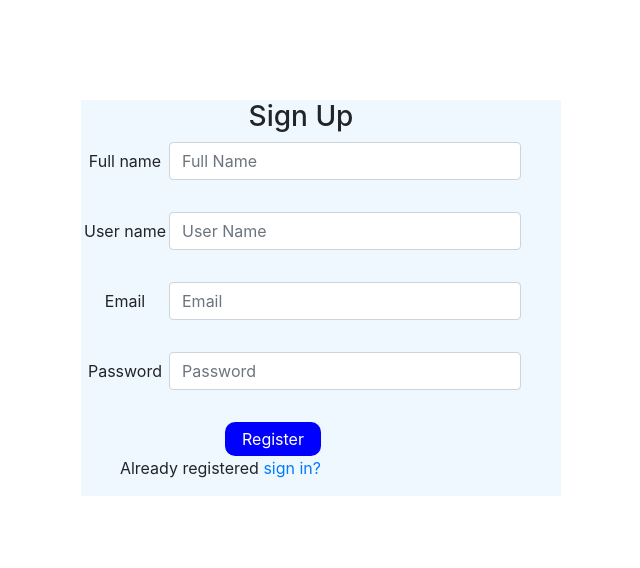
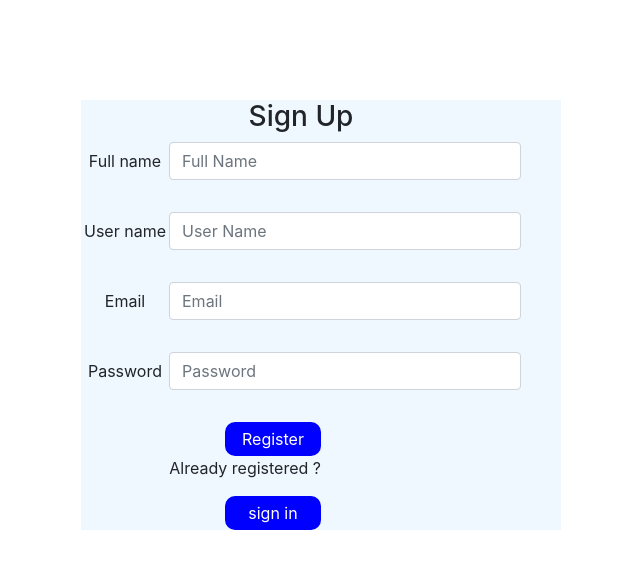
Before and after one commit to Reetika12/webOasis-Calculator-app, a React (Create React App) app: page / in a window 1280 px wide. Shown: the top 568 px of the page, without its empty margins (319-959 px from the left). Built offline with nearby package versions, Linux system fonts and the light colour scheme.

Commit message:
linked sign up and signin page

```diff
--- a/src/SignIn.js
+++ b/src/SignIn.js
@@ -6,18 +6,7 @@ import './Signin.css'
     render() {
         return (
             <form className="parentstyle">
-                <h3>Sign Up</h3>
-
-                <div className="form-group">
-                    <label className="labelStyle">First name</label>
-                    <input type="text" className="form-control" placeholder="First name" />
-                </div>
-
-                <div className="form-group">
-                    <label className="labelStyle">Last name</label>
-                    <input type="text" className="form-control" placeholder="Last name" />
-                </div>
-
+                <h3>Login</h3>
                 <div className="form-group">
                     <label className="labelStyle">Email  </label>
                     <input type="email" className="form-control" placeholder="Enter email" />
@@ -28,10 +17,7 @@ import './Signin.css'
                     <input type="password" className="form-control" placeholder="Enter password" />
                 </div>
                 <div className="commonSignup">
-                    <button type="submit" className="btn btn-primary btn-block signUpbutton">Sign Up</button>
-                    <p className="forgot-password text-right">
-                        Already registered <a href="#">sign in?</a>
-                    </p>
+                    <button type="submit" className="btn btn-primary btn-block signUpbutton">Sign in</button>
                 </div>
             </form>
         );
--- a/src/Signup.js
+++ b/src/Signup.js
@@ -2,7 +2,7 @@ import React, { Component } from 'react'
 import "bootstrap/dist/css/bootstrap.min.css"
 import axios from 'axios'
 import './Signin.css'
-
+import LogIn from './SignIn'
 class Signup extends Component {
     constructor(props)
     {
@@ -11,7 +11,8 @@ class Signup extends Component {
             fullName:'',
             userName:'',
             email:'',
-            password:''
+            password:'',
+            page:'main'
         }
 
     }
@@ -35,6 +36,12 @@ class Signup extends Component {
             password: event.target.value
         })
     }
+    changePage = () =>{
+        console.log("page change")
+        this.setState({
+            page: "signIn"
+        })
+    }
     onSubmitForm = (event) =>{
         event.preventDefault()
         const registered = {
@@ -53,7 +60,8 @@ class Signup extends Component {
     }
     render() {
         return (
-        <form className="parentstyle" onSubmit={this.onSubmitForm}>
+        <div>
+       {this.state.page==="main" && <form className="parentstyle" onSubmit={this.onSubmitForm}>
             <h3>Sign Up</h3>
             <div className="form-group">
                 <label className="labelStyle">Full name</label>
@@ -89,11 +97,14 @@ class Signup extends Component {
             </div>
             <div className="commonSignup">
                 <input type="submit" className="signUpbutton" value="Register" />
-                <p className="forgot-password text-right">
-                    Already registered <a href="#">sign in?</a>
-                </p>
+                    <p className="forgot-password text-right">
+                        Already registered ?
+                    </p>
+                    <button className="signUpbutton" onClick={this.changePage}>sign in</button>
             </div>
-        </form>
+           </form>}
+          {this.state.page === "signIn" && <LogIn />}
+        </div>
         )}
 
 
```
